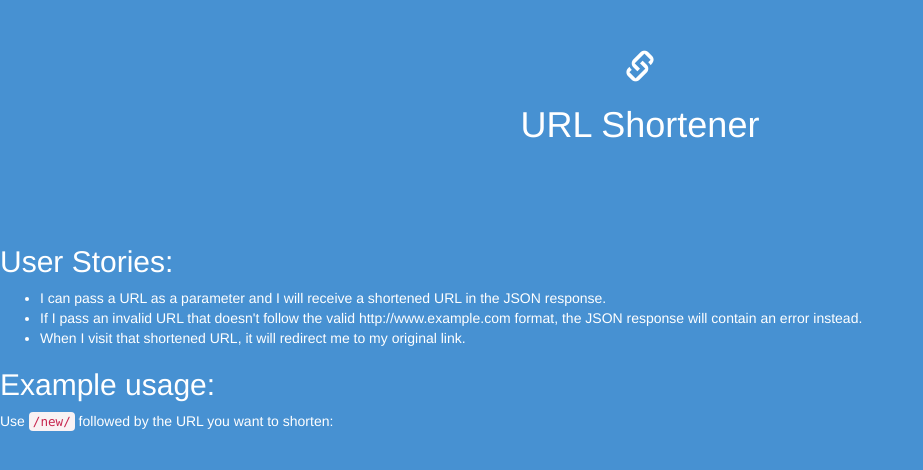
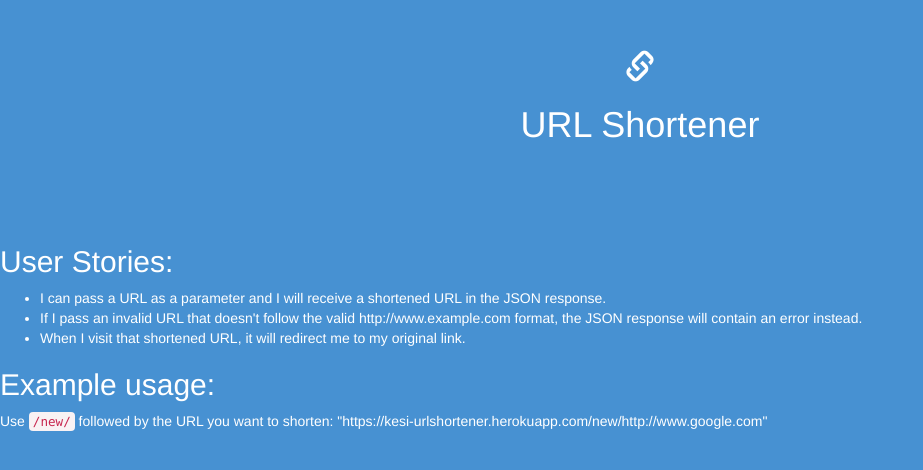
Before and after one commit to kesi2k/URL_shortener, a website: page views/index.html in a window 1280 px wide. Shown: the whole page, without its empty margins (0-923 px from the left). Drawn offline with nearby package versions, Linux system fonts and the light colour scheme.

Commit message:
Added example to html file

```diff
--- a/views/index.html
+++ b/views/index.html
@@ -25,7 +25,7 @@
                             </ul>
 
                             <h2>Example usage:</h2>
-                            <p>Use <code>/new/</code> followed by the URL you want to shorten:</p>
+                            <p>Use <code>/new/</code> followed by the URL you want to shorten: "https://kesi-urlshortener.herokuapp.com/new/http://www.google.com"</p>
                                 <a href=""></a>
                 </div>
       </div>
```
